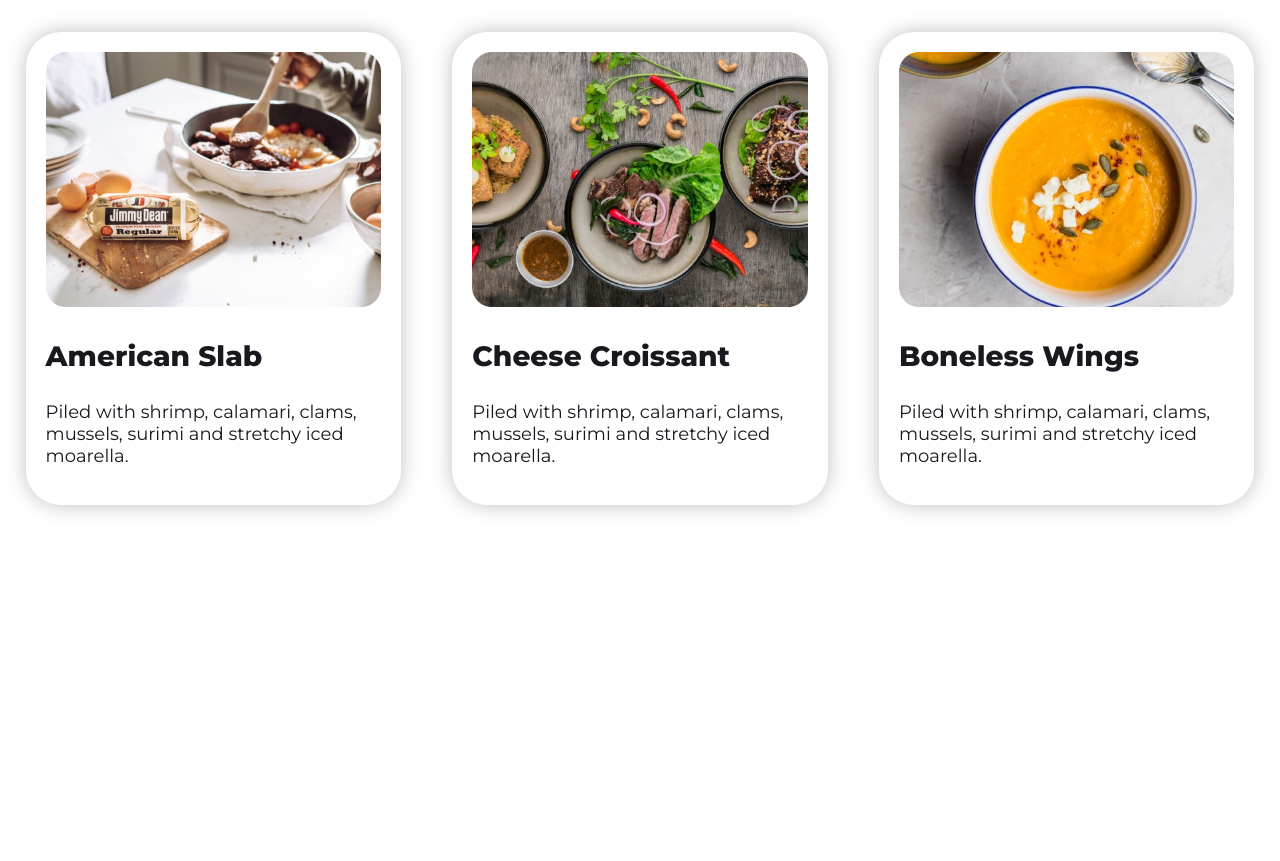
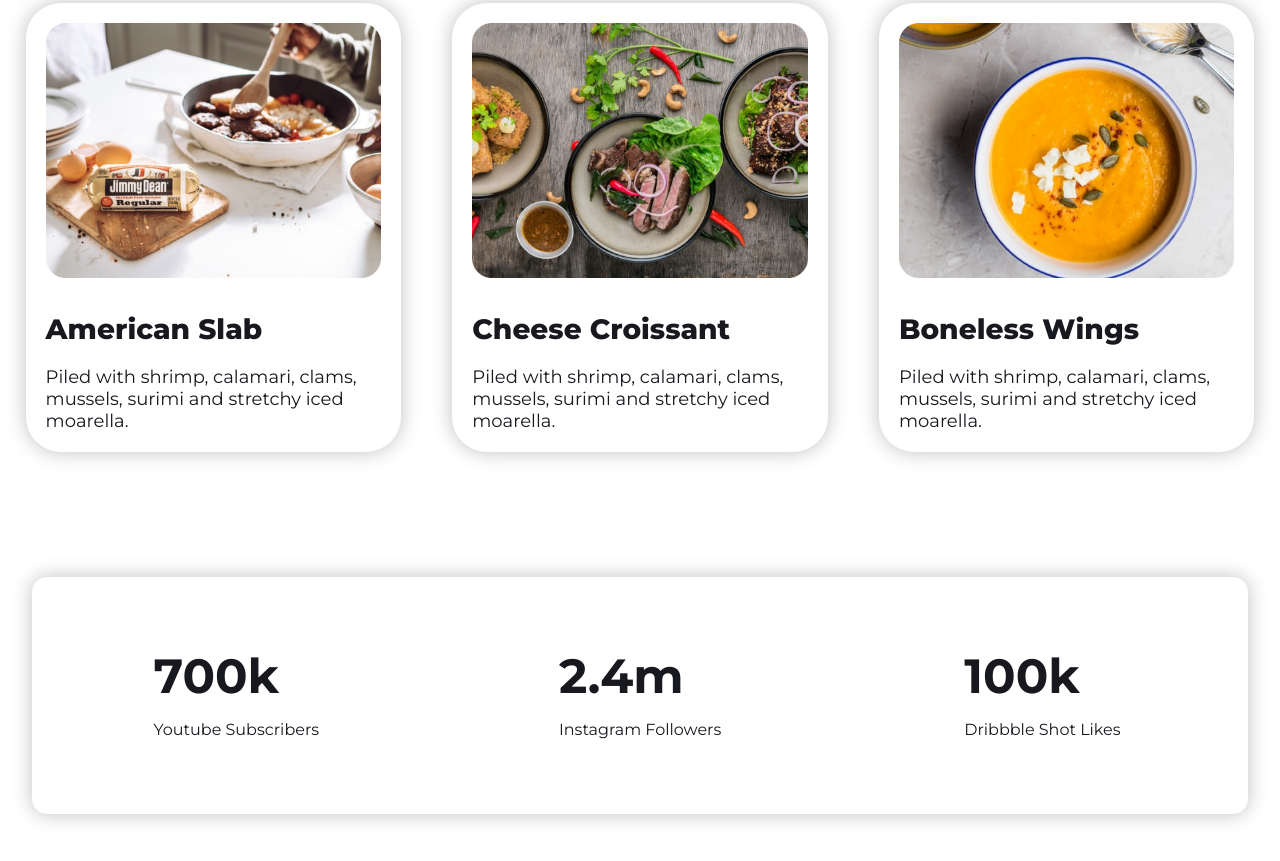
Before and after one commit to mariyapoly/food-network, a plain HTML site: page index.html in a window 1280 px wide. Shown: the part 1807-2668 px from the top of the page. Before the commit the page ends 2437 px from the top, so only its background shows below. Drawn offline with Linux system fonts and the light colour scheme.

Commit message:
counter-part added

```diff
--- a/index.html
+++ b/index.html
@@ -76,6 +76,20 @@
             </div>
         </div>
     </section>
+    <section class="counter-part flexible-container">
+        <div class="single-counter">
+            <h2>700k</h2>
+            <p>Youtube Subscribers</p>
+        </div>
+        <div class="single-counter">
+            <h2>2.4m</h2>
+            <p>Instagram Followers</p>
+        </div>
+        <div class="single-counter">
+            <h2>100k</h2>
+            <p>Dribbble Shot Likes</p>
+        </div>
+    </section>
 </body>
 
 </html>
--- a/style.css
+++ b/style.css
@@ -1,6 +1,9 @@
 body {
     font-family: 'Montserrat', sans-serif;
     font-weight: 400;
+    margin: 0;
+}
+h1,h2,h3,h4,h5,h6,p {
     margin: 0;
 }
 .orange-color {
@@ -54,7 +57,7 @@ header {
     font-size: 20px;
     font-weight: 500;
     color: #828282;
-    margin-bottom: 50px;
+    margin: 40px 0 50px;
 }
 .link-button {
     padding: 20px 40px;
@@ -107,6 +110,7 @@ header {
     font-weight: 700;
     color: #676767;
     text-transform: capitalize;
+    margin-bottom: 30px;
 }
 .section-title p {
     font-size: 18px;
@@ -127,6 +131,7 @@ header {
     font-size: 28px;
     font-weight: 800;
     color: #18191F;
+    margin: 30px 0 20px;
 }
 .recipe-item p {
     font-size: 18px;
@@ -135,3 +140,24 @@ header {
 .recipe-item img {
     width: 100%;
 }
+.counter-part {
+    width: 95%;
+    margin: 0 auto;
+    box-shadow: 0 0 20px rgba(0, 0, 0, 0.25);
+    border-radius: 15px;
+    padding: 70px 0 75px;
+    margin-bottom: 90px;
+}
+.single-counter {
+    width: 33.33%;
+    padding-left: 10%;
+}
+.single-counter h2 {
+    font-size: 48px;
+    font-weight: 700;
+    color: #18191F;
+    margin-bottom: 15px;
+}
+.single-counter p {
+    color: #18191F;
+}
```
